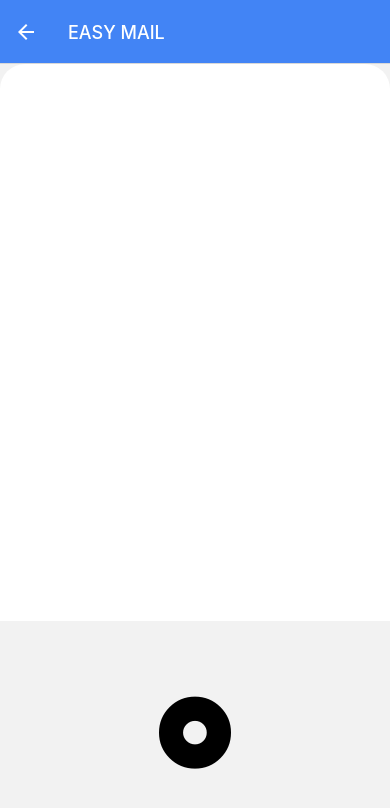
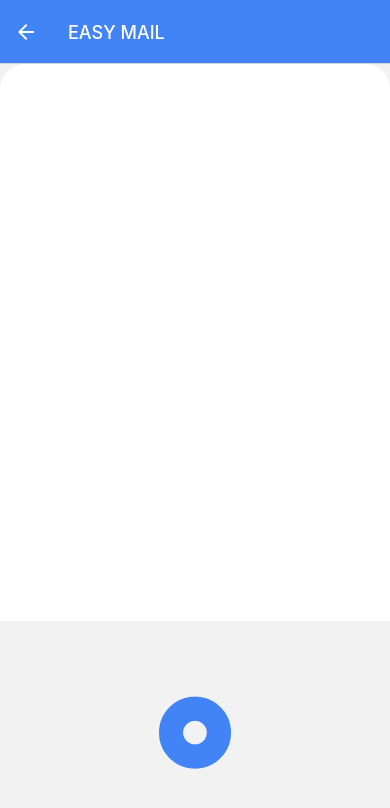
Before and after one commit to PaviSF/EasyMail, a React Native app: screen /AudioBottomSheet in a window 390 px wide. Shown: the top 808 px of the page. Built offline with nearby package versions, Linux system fonts and the light colour scheme.

Commit message:
Variable to store color

```diff
--- a/components/Audio/AudioBottomSheet.js
+++ b/components/Audio/AudioBottomSheet.js
@@ -12,6 +12,7 @@ export default function AudioBottomSheet() {
   const [pauseRecord, setPauseRecord] = useState(false);
 
   const buttonSize = 80;
+  const buttonColor = "#4284f5"
 
   const startRecording = async () => {
     try {
@@ -104,7 +105,7 @@ export default function AudioBottomSheet() {
           style={styles.button}
           onPress={() => startRecording()}
         >
-          <Foundation name="record" size={buttonSize + 17} color="black" />
+          <Foundation name="record" size={buttonSize + 17} color={buttonColor} />
         </TouchableOpacity>
       </ModalViewAlignment>
     );
@@ -112,7 +113,7 @@ export default function AudioBottomSheet() {
     return (
       <ModalViewAlignment>
         <TouchableOpacity style={styles.button} onPress={() => stopRecording()}>
-          <Feather name="stop-circle" size={buttonSize + 8} color="black" />
+          <Feather name="stop-circle" size={buttonSize + 8} color={buttonColor} />
         </TouchableOpacity>
       </ModalViewAlignment>
     );
@@ -126,25 +127,25 @@ export default function AudioBottomSheet() {
               discard();
             }}
           >
-            <AntDesign name="delete" size={buttonSize - 35} color="black" />
+            <AntDesign name="delete" size={buttonSize - 35} color={buttonColor}  />
           </TouchableOpacity>
           {pauseRecord ? (
             <TouchableOpacity
               style={styles.button}
               onPress={() => pauseRecordedVoice()}
             >
-              <AntDesign name="pausecircle" size={buttonSize} color="black" />
+              <AntDesign name="pausecircle" size={buttonSize} color={buttonColor}  />
             </TouchableOpacity>
           ) : (
             <TouchableOpacity
               style={styles.button}
               onPress={() => loadAndPlayRecordedVoice()}
             >
-              <AntDesign name="play" size={buttonSize} color="black" />
+              <AntDesign name="play" size={buttonSize} color={buttonColor}  />
             </TouchableOpacity>
           )}
           <TouchableOpacity style={styles.button} onPress={() => sendRecord()}>
-            <Feather name="send" size={buttonSize - 35} color="black" />
+            <Feather name="send" size={buttonSize - 35} color={buttonColor}  />
           </TouchableOpacity>
         </View>
       </ModalViewAlignment>
@@ -153,10 +154,6 @@ export default function AudioBottomSheet() {
 }
 
 const styles = StyleSheet.create({
-  top: {
-    flex: 1,
-    backgroundColor: "blue",
-  },
   bottom: {
     flex: 0.4,
     flexDirection: "row",
--- a/constants/ModalView.js
+++ b/constants/ModalView.js
@@ -4,13 +4,12 @@ import AudioBottomSheet from "../components/Audio/AudioBottomSheet";
 const ModalView = ({ modalVisible, closeModal }) => {
   return (
     <Modal
-      style={styles.extra}
       animationType="slide"
       transparent={true}
       visible={modalVisible}
       onRequestClose={() => closeModal()}
     >
-      <View style={styles.extra}>
+      <View style={styles.bgLayout}>
         <View style={styles.bgContainer} />
         <View style={styles.modalContainer}>
           <AudioBottomSheet />
@@ -21,7 +20,7 @@ const ModalView = ({ modalVisible, closeModal }) => {
 };
 
 const styles = StyleSheet.create({
-  extra: {
+  bgLayout: {
     flex: 1,
     backgroundColor: "rgba(0, 0, 0, 0.5)",
     marginBottom: 30,
@@ -32,11 +31,10 @@ const styles = StyleSheet.create({
     // Translucent background color
   },
   modalContainer: {
+    flex: 0.4,
     borderTopRightRadius: 25,
     borderTopLeftRadius: 25,
     backgroundColor: "white",
-
-    flex: 0.4,
   },
 });
 
```
